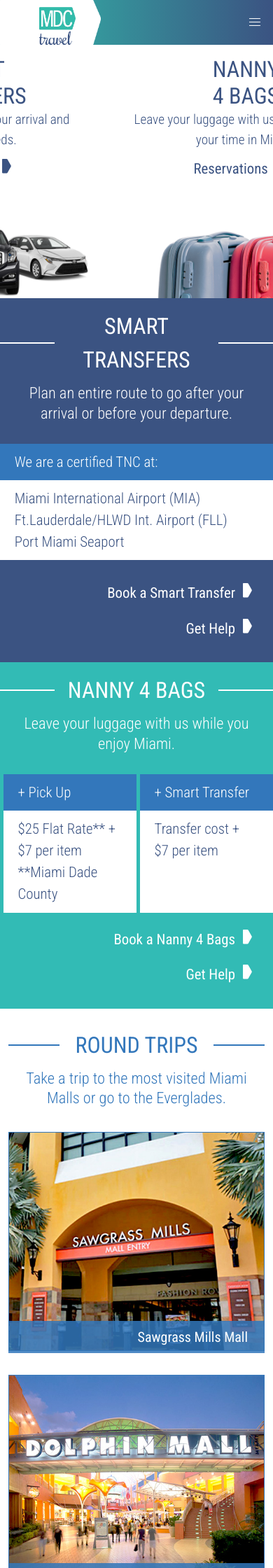
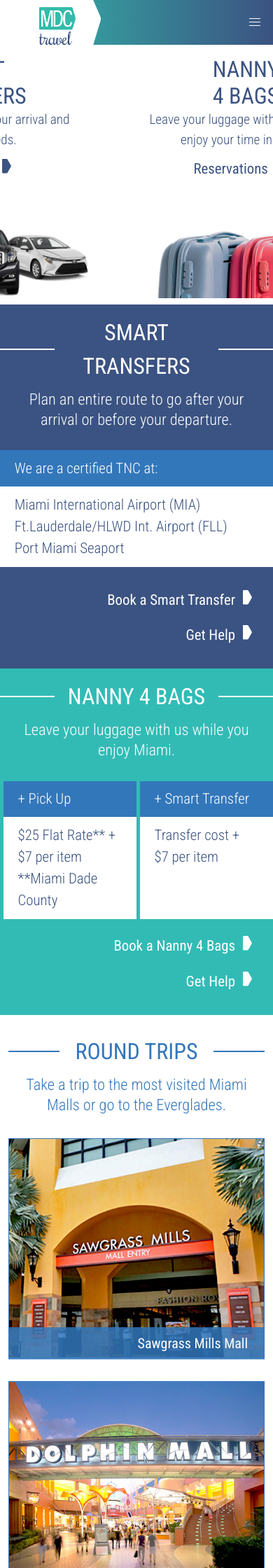
Before and after one commit to gnich12/mdcsite, a Jekyll site: the page built from index.html, in a window 390 px wide. Shown: the top 2240 px of the page at 70% size. Built offline with Jekyll 4.4.1, drawn with Linux system fonts in a browser that asks for light colours; nearby versions of some CDN libraries.

Commit message:
removed scroll space
changed some banner's padding

```diff
--- a/_includes/herobanners.html
+++ b/_includes/herobanners.html
@@ -49,7 +49,7 @@
             <div class='columns'>
                 <div class='column container hero-text'>
                     <h2 class='hero-title drk-blue'>Round<br>Trips</h2>
-                    <p class='drk-blue'>Have a rounded visit to iconic malls or the Evergaldes.</p>
+                    <p class='drk-blue'>Have a rounded visit to iconic malls or the Everglades.</p>
                     <div class='link'>
                         <a class='btn-book drk-blue btn--drk-blue' href="reservation.html" target="">Reservations
                             <svg xmlns="http://www.w3.org/2000/svg" height="22" width="30" viewBox="5 -2 25 43"
--- a/assets/css/style.css
+++ b/assets/css/style.css
@@ -6,6 +6,7 @@
     font-weight: 300;
     font-size: 1.3rem;
     color: #fff;
+    overflow: hidden;
   }
 
   h2 {
@@ -335,6 +336,17 @@
     fill: #fff;
   }
 
+  @media (max-width: 768px) {
+    .hero-text p {
+      padding: 0 2.5rem;
+    }
+
+    .hero-image {
+      display: block;
+      margin-top: -3em;
+    }
+  }
+
   @media (max-width: 1023px) {
     .hero-text {
       align-items: center;
@@ -344,16 +356,11 @@
     .hero-text p {
       text-align: center;
       font-size: 1.2rem;
-      padding: 0 1rem;
     }
 
     .hero-title {
       text-align: center;
       font-size: 2rem;
-    }
-
-    .hero-image {
-      margin-top: -3em;
     }
   }
 
```
